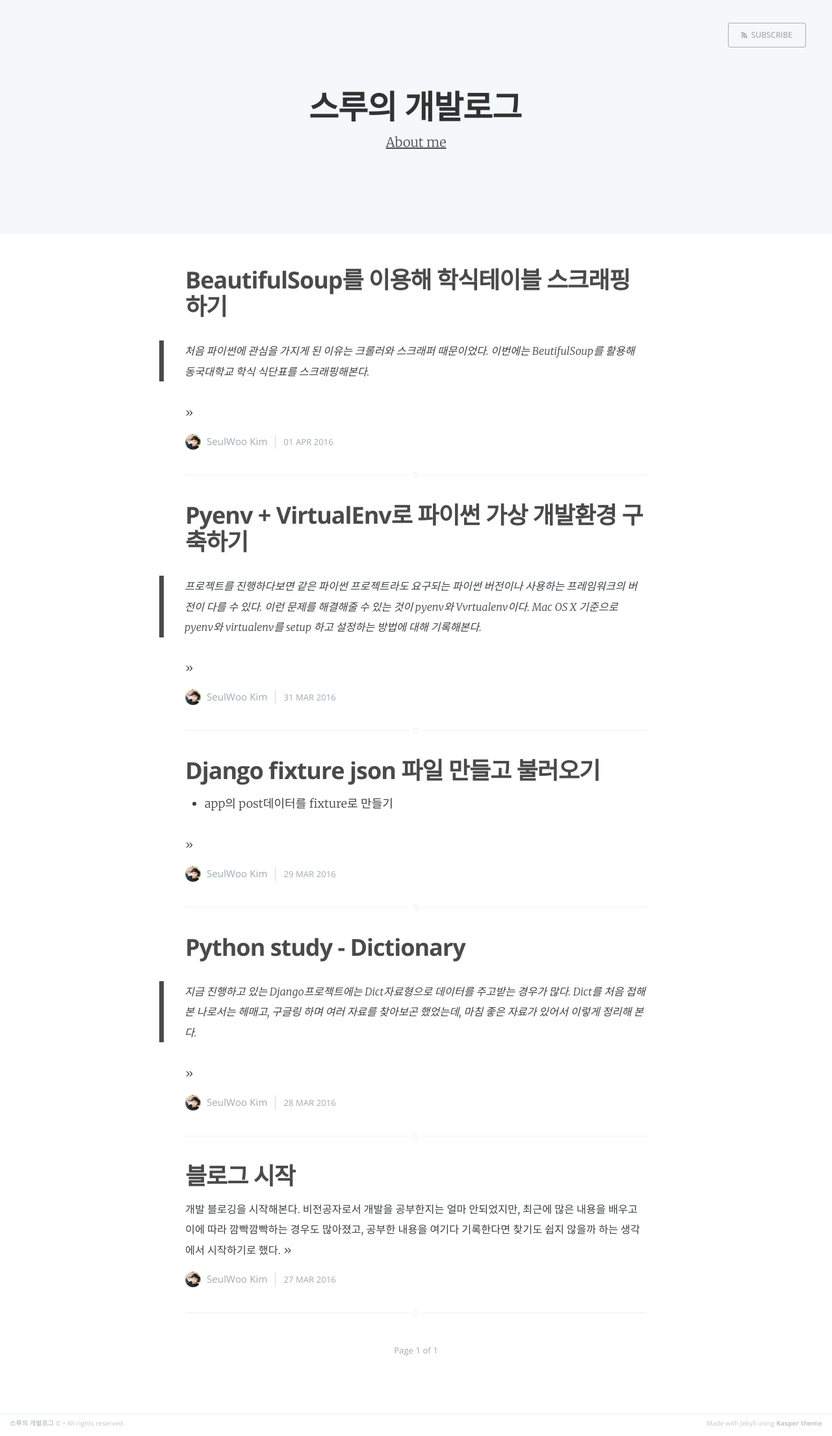
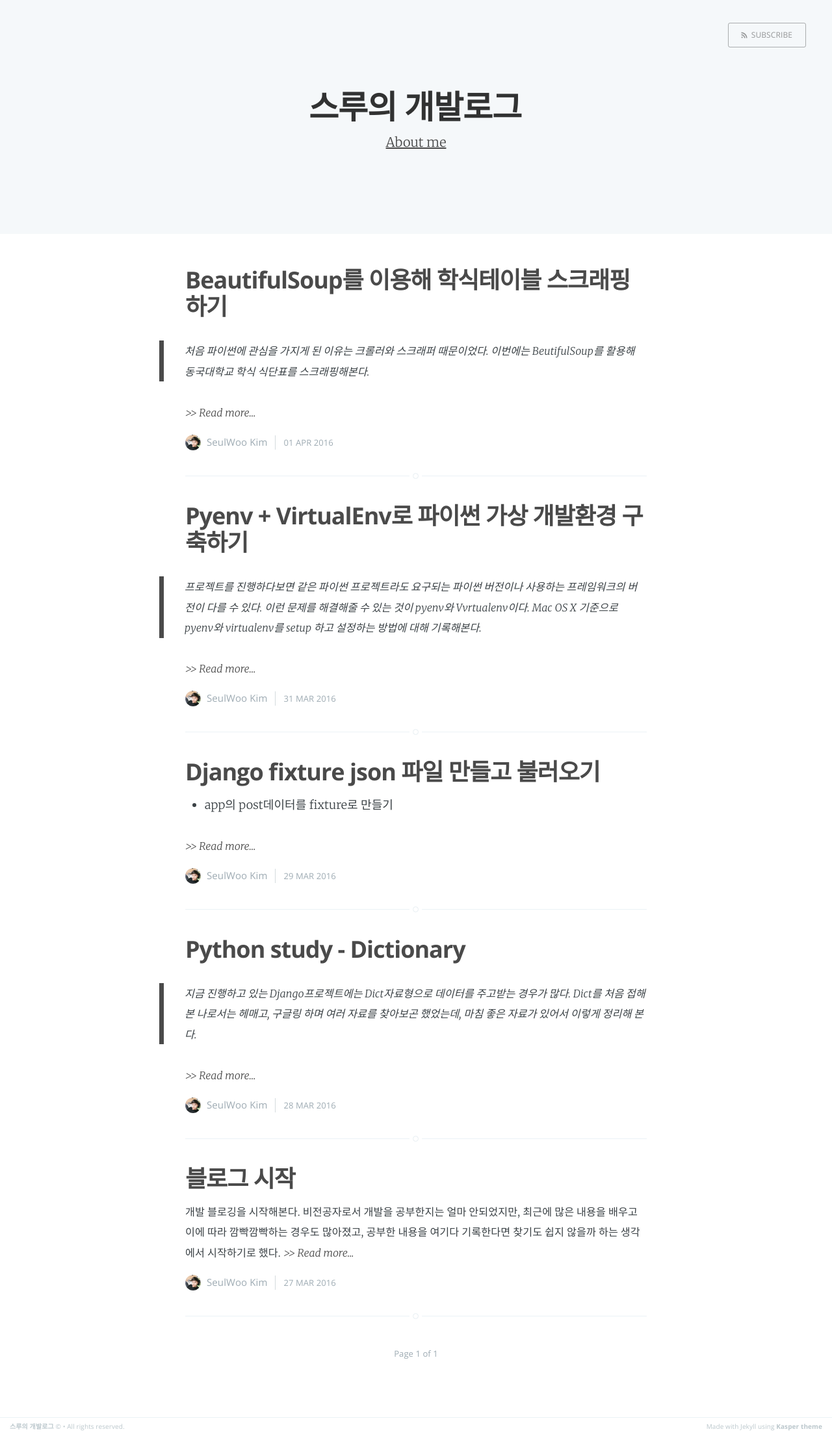
Before and after one commit to ThroughKim/throughkim.github.com, a Jekyll site: the page built from index.html, in a window 1280 px wide. Shown: the whole page at 65% size. Built offline with Jekyll 4.4.1, drawn with Linux system fonts in a browser that asks for light colours; Markdown is read by kramdown in place of the engine named in the settings; the list of posts is cut into pages by our own code.

Commit message:
css 수정

```diff
--- a/assets/css/screen.css
+++ b/assets/css/screen.css
@@ -760,6 +760,8 @@ body:not(.post-template) .post-title {
 
 .read-more {
     text-decoration: none;
+    font-size: medium;
+    font-style: italic;
 }
 
 .post-meta {
--- a/index.html
+++ b/index.html
@@ -41,7 +41,7 @@ about: 'about.html'
             <h2 class="post-title"><a href="{{ post.url }}">{{ post.title }}</a></h2>
         </header>
         <section class="post-excerpt">
-            {{ post.excerpt }} <a class="read-more" href="{{ post.url }}">&raquo;</a>
+            {{ post.excerpt }} <a class="read-more" href="{{ post.url }}">>> Read more...</a>
         </section>
         <footer class="post-meta">
             {% if site.author %}
```
Also changed, not shown: 1 other file.
